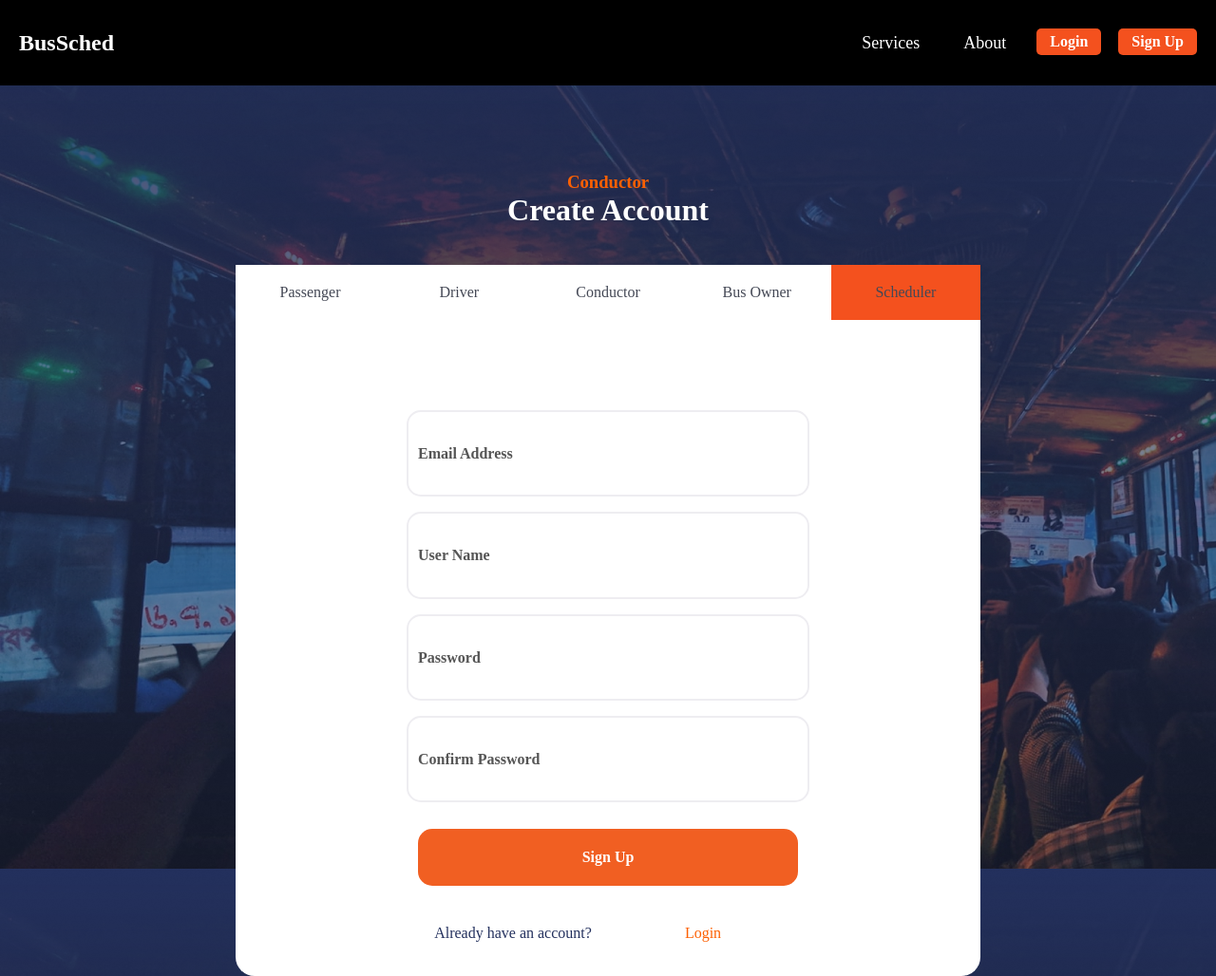
After one commit to Samitha-001/Bus-Schedule-Management-Sysetm, a PHP site: the page made by BusSched/app/views/conductorsignup.view.php in a window 1280 px wide. The commit adds this page. Shown: the whole page at 95% size. Run offline with PHP 8.4, Linux system fonts and the light colour scheme; the template is opened without the code that fills it, so the values that code supplies are empty; some libraries are stand-ins or nearby versions.

Commit message:
Conductor signup and login

```diff
--- /dev/null
+++ b/BusSched/app/views/conductorsignup.view.php
@@ -0,0 +1,238 @@
+<?php
+if (isset($_SESSION['USER'])) {
+  redirect('adminhome');
+}
+?>
+
+<!doctype html>
+<html lang="en">
+
+<head>
+  <meta charset="utf-8">
+  <meta name="viewport" content="width=device-width, initial-scale=1">
+  <meta name="description" content="">
+  <meta name="generator" content="Hugo 0.88.1">
+  <title>Conductor - Sign Up</title>
+
+  <link rel="stylesheet" href="<?= ROOT ?>/assets/css/style.css">
+</head>
+
+<body>
+
+  <nav class="navbar">
+    <div>
+      <h2><a href="<?= ROOT ?>/home" id="logo-white">BusSched</a></h2>
+    </div>
+
+    <!-- NAVIGATION MENU -->
+    <ul class="nav-links">
+      <div class="menu">
+
+        <li><a href="#">Services</a></li>
+        <li><a href="#">About</a></li>
+        <a href="<?= ROOT ?>/login">
+          <li class="button-orange">Login</li>
+        </a>
+        <a href="<?= ROOT ?>/signup">
+          <li class="button-orange">Sign Up</li>
+        </a>
+  </nav>
+  <br>
+  <br>
+  <br>
+  <br>
+
+  <h3>Conductor</h3>
+  <h1 style="text-align:center">Create Account</h1>
+
+  <br>
+
+  <!-- SIGN UP FORM - PASSENGER -->
+  <main class="sec1">
+    <div class="mytabs">
+      <input type="radio" id="passenger" name="mytabs" checked="checked">
+      <label for="passenger"><a href="<?= ROOT ?>/passengersignup">Passenger</a></label>
+      <div class="tab form-bg center">
+        <form action="" class=" sign-up-form" method="post">
+          <h2 class="title">Sign up</h2>
+          <div class="input-field">
+            <input type="email" placeholder="Email Address" name="email">
+          </div>
+
+          <div class="input-field">
+            <input type="text" placeholder="User Name" name="username">
+          </div>
+
+          <div class="input-field">
+            <input type="password" placeholder="Password" name="password">
+          </div>
+
+          <div class="input-field">
+            <input type="password" placeholder="Confirm Password" name="pwdRepeat">
+          </div>
+
+          <!-- <input type="submit" class="btn" name="signup" value="Sign Up"> -->
+          <br>
+          <br>
+          <button class="button-orange" type="submit">Create</button><br><br>
+          <div class="errors">
+            <?php if (!empty($errors)): ?>
+            <?= implode("<br>", $errors) ?>
+              <?php endif; ?>
+          </div>
+
+          <div class="create_account">
+            <p>Already have an account?</p>
+            <p><a href="#"> Login</a></p>
+          </div>
+
+        </form>
+      </div>
+      <input type="radio" id="driver" name="mytabs" checked="checked">
+      <label for="driver"><a href="<?= ROOT ?>/driversignup">Driver</a></label>
+      <div class="tab">
+        <form action="" class="sign-up-form" method="post">
+          <h2 class="title">Sign up</h2>
+          <div class="input-field">
+            <input type="email" placeholder="Email Address" name="email">
+          </div>
+          <div class="input-field">
+            <input type="text" placeholder="User Name" name="username">
+          </div>
+          <div class="input-field">
+            <input type="password" placeholder="Password" name="password">
+          </div>
+          <div class="input-field">
+            <input type="password" placeholder="Confirm Password" name="pwdRepeat">
+          </div>
+          <input type="submit" class="btn" name="signup" value="Sign Up">
+          <div class="errors">
+            <?php if (!empty($errors)): ?>
+            <?= implode("<br>", $errors) ?>
+              <?php endif; ?>
+          </div>
+          <div class="create_account">
+            <p>Already have an account?</p>
+            <p><a href="#">Login</a></p>
+          </div>
+        </form>
+      </div>
+      <input type="radio" id="conductor" name="mytabs" checked="checked">
+      <label for="conductor"><a href="<?= ROOT ?>/conductorsignup">Conductor</a></label>
+      <div class="tab">
+        <form action="" class="sign-up-form" method="post">
+          <h2 class="title">Sign up</h2>
+          <div class="input-field">
+            <input type="email" placeholder="Email Address" name="email">
+          </div>
+          <div class="input-field">
+            <input type="text" placeholder="User Name" name="username">
+          </div>
+          <div class="input-field">
+            <input type="password" placeholder="Password" name="password">
+          </div>
+          <div class="input-field">
+            <input type="password" placeholder="Confirm Password" name="pwdRepeat">
+          </div>
+          <input type="submit" class="btn" name="signup" value="Sign Up">
+          <div class="errors">
+            <?php if (!empty($errors)): ?>
+            <?= implode("<br>", $errors) ?>
+              <?php endif; ?>
+          </div>
+          <div class="create_account">
+            <p>Already have an account?</p>
+            <p><a href="<?= ROOT ?>/conductorlogin">Login</a></p>
+          </div>
+        </form>
+      </div>
+      <input type="radio" id="owner" name="mytabs" checked="checked">
+      <label for="owner"><a href="<?= ROOT ?>/ownersignup">Bus Owner</a></label>
+      <div class="tab">
+        <form action="" class="sign-up-form" method="post">
+          <h2 class="title">Sign up</h2>
+          <div class="input-field">
+            <input type="email" placeholder="Email Address" name="email">
+          </div>
+          <div class="input-field">
+            <input type="text" placeholder="User Name" name="username">
+          </div>
+          <div class="input-field">
+            <input type="password" placeholder="Password" name="password">
+          </div>
+          <div class="input-field">
+            <input type="password" placeholder="Confirm Password" name="pwdRepeat">
+          </div>
+          <input type="submit" class="btn" name="signup" value="Sign Up">
+          <div class="errors">
+            <?php if (!empty($errors)): ?>
+            <?= implode("<br>", $errors) ?>
+              <?php endif; ?>
+          </div>
+          <div class="create_account">
+            <p>Already have an account?</p>
+            <p><a href="#">Login</a></p>
+          </div>
+        </form>
+      </div>
+      <input type="radio" id="scheduler" name="mytabs" checked="checked">
+      <label for="scheduler"><a href="<?= ROOT ?>/schedulersignup">Scheduler</a></label>
+      <div class="tab">
+        <form action="" class="sign-up-form" method="post">
+          <h2 class="title">Sign up</h2>
+          <div class="input-field">
+            <input type="email" placeholder="Email Address" name="email">
+          </div>
+          <div class="input-field">
+            <input type="text" placeholder="User Name" name="username">
+          </div>
+          <div class="input-field">
+            <input type="password" placeholder="Password" name="password">
+          </div>
+          <div class="input-field">
+            <input type="password" placeholder="Confirm Password" name="pwdRepeat">
+          </div>
+          <input type="submit" class="btn" name="signup" value="Sign Up">
+          <div class="errors">
+            <?php if (!empty($errors)): ?>
+            <?= implode("<br>", $errors) ?>
+              <?php endif; ?>
+          </div>
+          <div class="create_account">
+            <p>Already have an account?</p>
+            <p><a href="#">Login</a></p>
+          </div>
+        </form>
+      </div>
+    </div>
+    </div>
+    <!-- <form method="post">
+
+      <div class="form-bg center">
+
+        <div>
+          <input name="username" type="text" class="form-control" id="username" placeholder="Username..."><br><br>
+          <input name="email" type="email" class="form-control" id="floatingInput" placeholder="Email..."><br><br>
+          <input name="password" type="password" class="form-control" id="floatingPassword"
+            placeholder="Password..."><br><br>
+          <input name="pwdRepeat" type="password" class="form-control" id="pwdRepeat" placeholder="Confirm Password...">
+          <br>
+          <br>
+          <button class="button-orange" type="submit">Create</button><br><br>
+
+          <div class="errors">
+            <?php if (!empty($errors)): ?>
+            <?= implode("<br>", $errors) ?>
+              <?php endif; ?>
+          </div>
+
+        </div>
+
+      </div>
+
+      <div class="form-footer center">Already have an account? <a href="<?= ROOT ?>/passengerlogin">Login</a></div>
+    </form> -->
+
+</body>
+
+</html>
```
Also changed, not shown: BusSched/app/controllers/Conductorlogin.php (added, +40 -0 lines), BusSched/app/controllers/Conductorsignup.php (added, +29 -0 lines), BusSched/app/controllers/breakdowns.php (added, +26 -0 lines), BusSched/app/models/breakdown.php (added, +52 -0 lines), BusSched/app/views/breakdown.view.php (added, +121 -0 lines), BusSched/app/views/bus.view.php (+8 -7 lines), BusSched/app/views/conductorlogin.view.php (added, +42 -0 lines).
